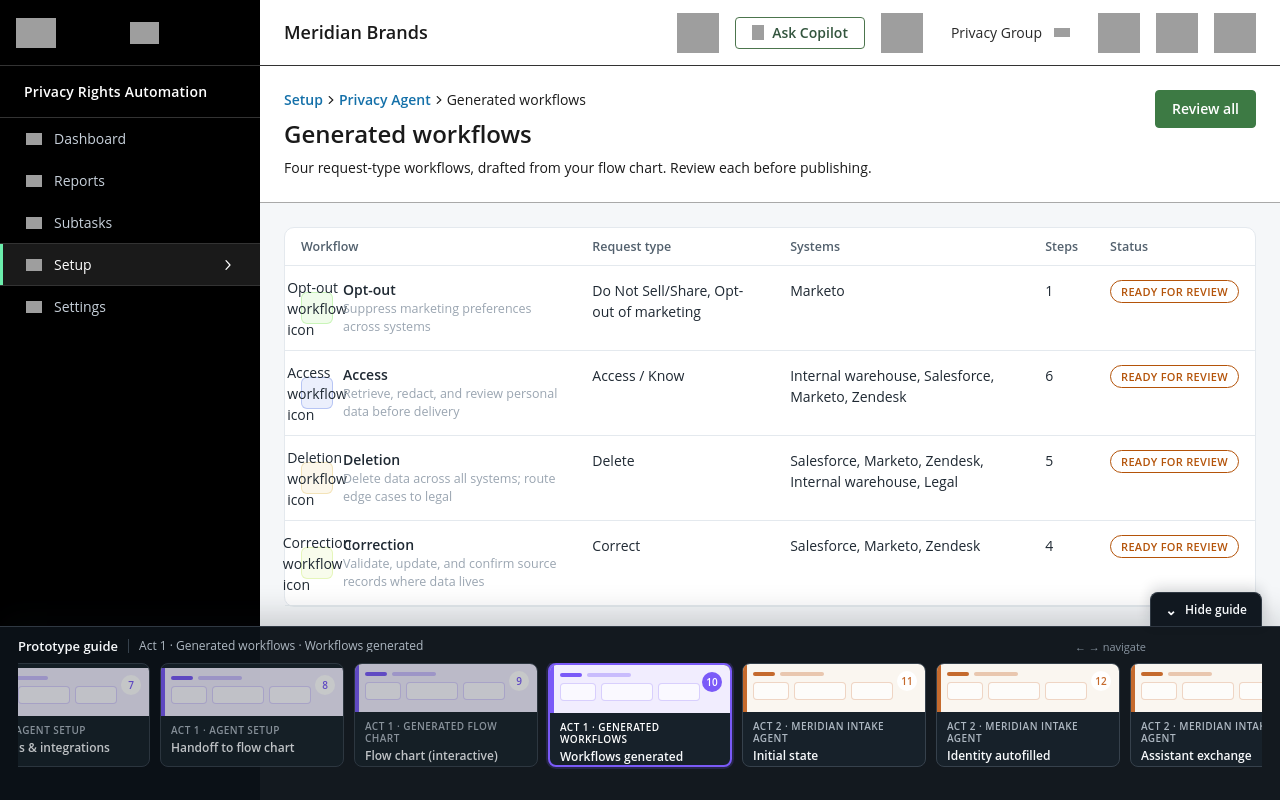
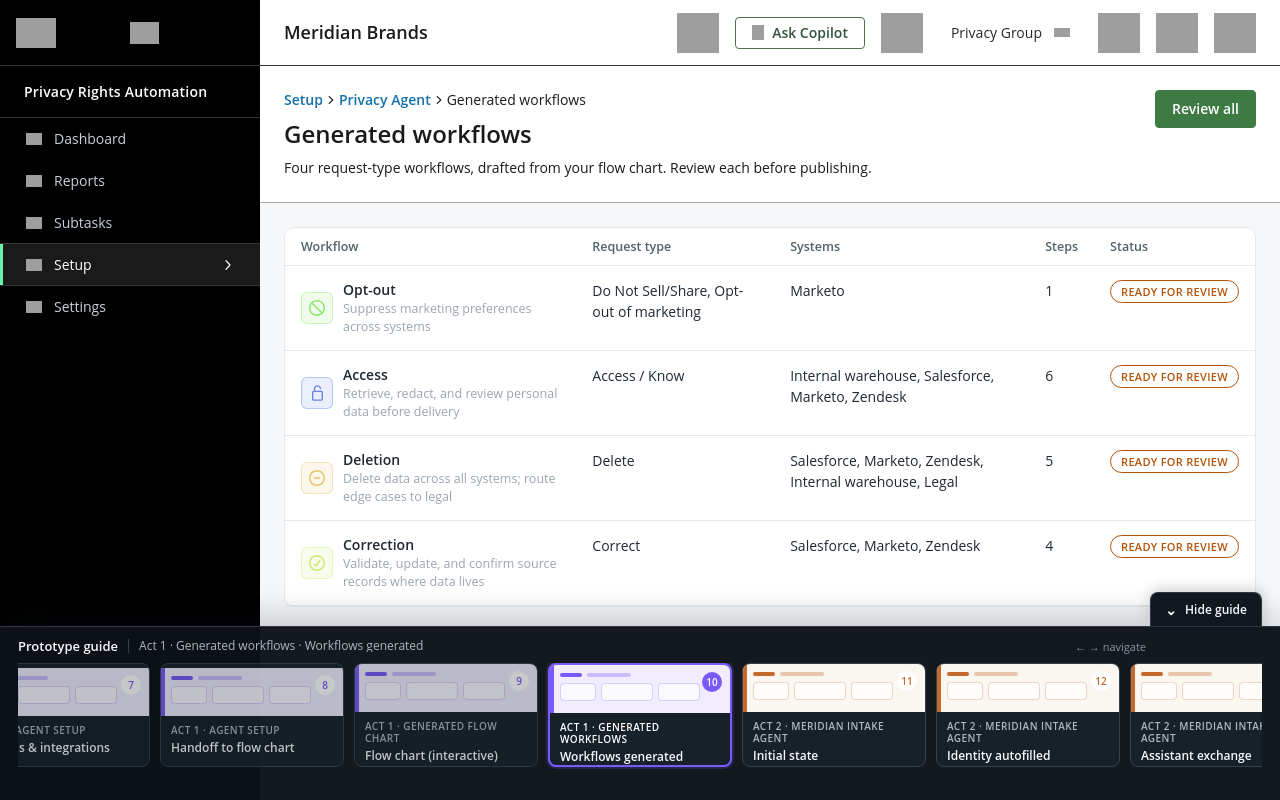
Before and after one commit to KCM-OT/dsr-trustweek-demo-v03, a React (Vite) app in the folder src/: page /setup/workflows in a window 1280 px wide. Built offline with nearby package versions, Linux system fonts and the light colour scheme; grey boxes are pictures that could not be loaded.

Commit message:
feat: enhance WorkflowsScene with flex and icon overlay styling

```diff
--- a/src/src/scenes/act1/WorkflowsScene.jsx
+++ b/src/src/scenes/act1/WorkflowsScene.jsx
@@ -98,12 +98,27 @@ export function WorkflowsScene() {
                             width: 16,
                             height: 16,
                             display: 'block',
+                            flexShrink: 0,
                             backgroundColor: wf.accent,
                             WebkitMask: `url("/figma/${wf.icon}") center / contain no-repeat`,
                             mask: `url("/figma/${wf.icon}") center / contain no-repeat`,
                           }}
                         />
-                        <span className="sr-only">{wf.name} workflow icon</span>
+                        <span
+                          style={{
+                            position: 'absolute',
+                            width: 1,
+                            height: 1,
+                            padding: 0,
+                            margin: -1,
+                            overflow: 'hidden',
+                            clip: 'rect(0, 0, 0, 0)',
+                            whiteSpace: 'nowrap',
+                            border: 0,
+                          }}
+                        >
+                          {wf.name} workflow icon
+                        </span>
                       </span>
                       <div>
                         <div style={{ font: '600 14px/20px "Open Sans", sans-serif', color: 'var(--ot-ink)' }}>{wf.name}</div>
```
